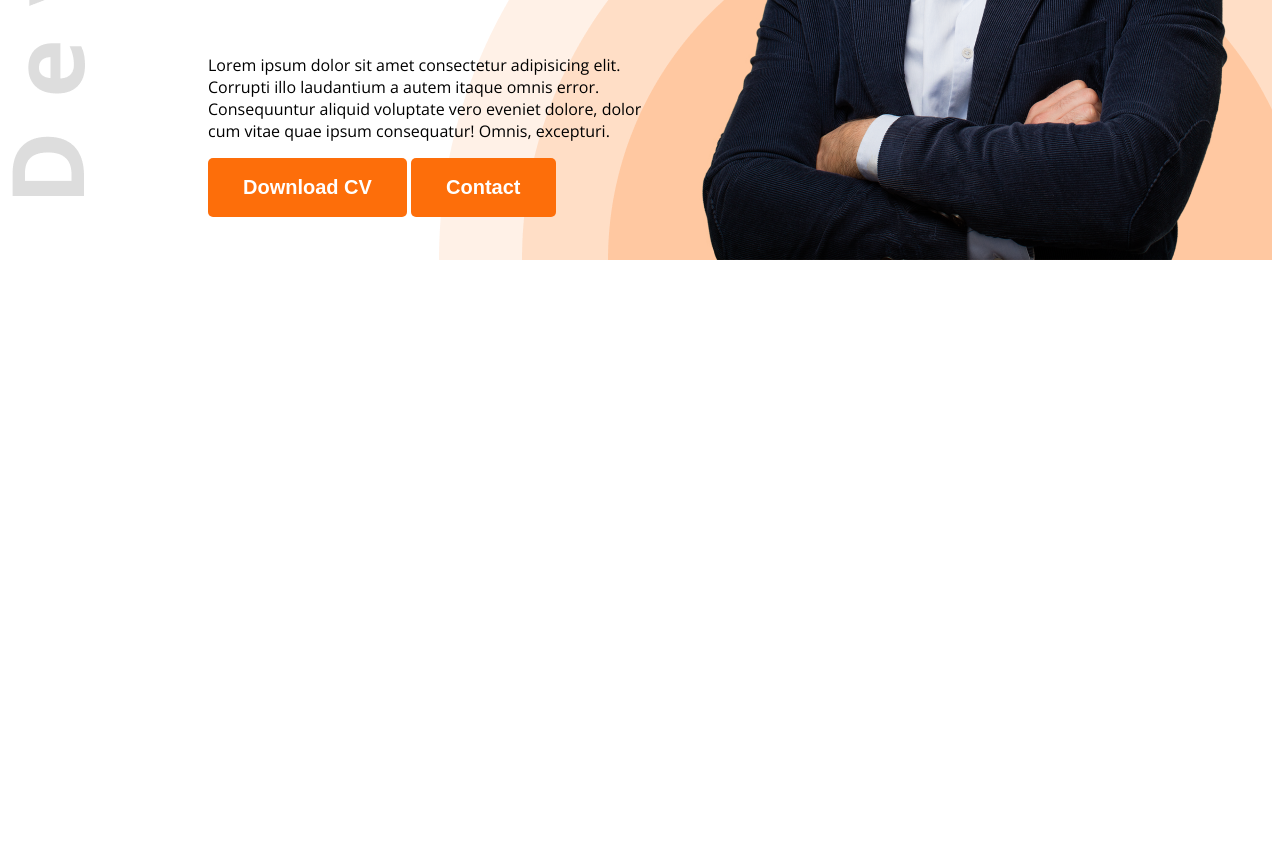
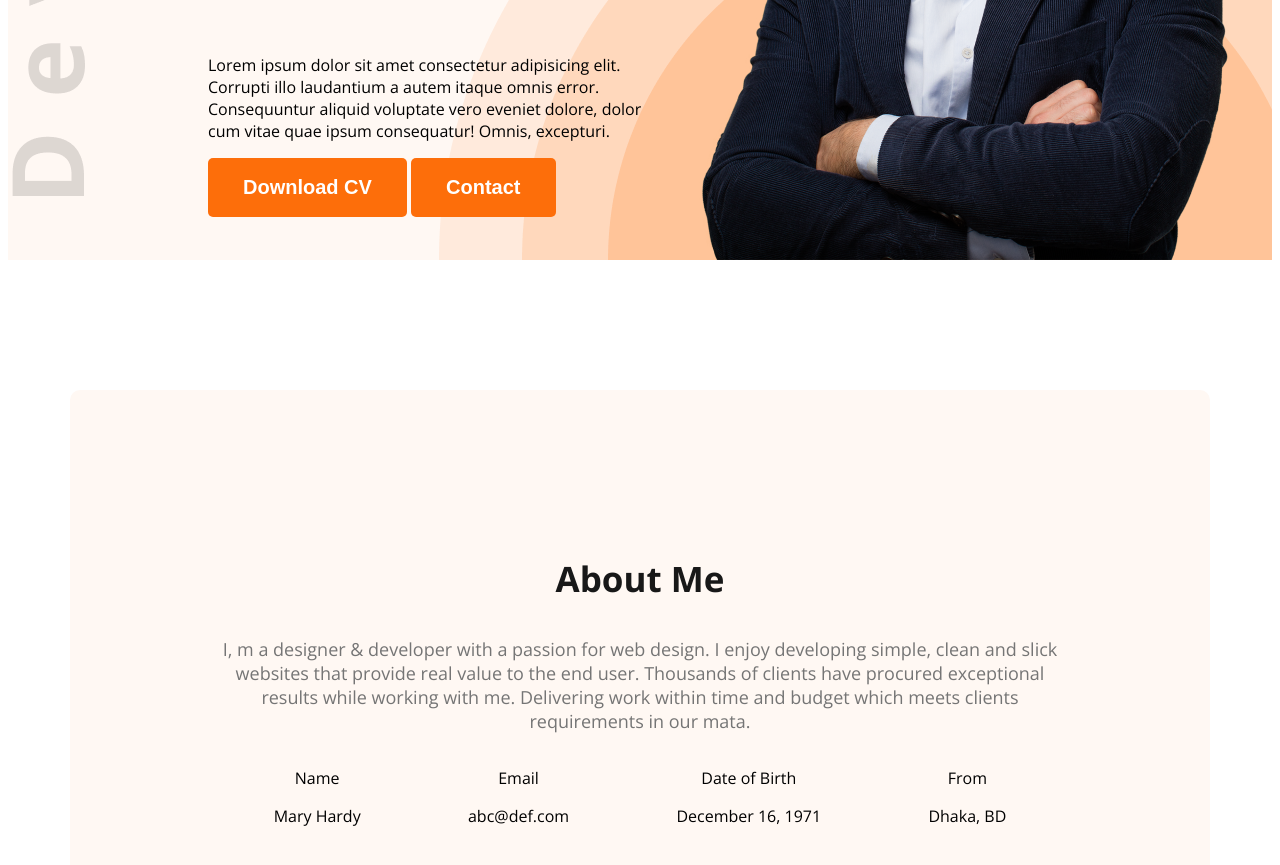
Before and after one commit to Botpng/web-dev-portfolio, a plain HTML site: page index.html in a window 1280 px wide. Shown: the part 575-1440 px from the top of the page. Before the commit the page ends 843 px from the top, so only its background shows below. Drawn offline with nearby package versions, Linux system fonts and the light colour scheme.

Commit message:
added main content

```diff
--- a/index.html
+++ b/index.html
@@ -13,7 +13,7 @@
 </head>
 
 <body class="open-sans-normal">
-    <header class="header">
+    <header class="header secondary-bg">
         <nav>
             <h3 class="nav-title">Ma<span class="text-primary">r</span>y</h3>
             <ul>
@@ -39,7 +39,32 @@
         </div>
     </header>
     <main>
-
+        <section class="about secondary-bg">
+            <h3 class="section-title">About Me</h3>
+            <p class="section-description">I, m a designer & developer with a passion for web design. I enjoy developing
+                simple, clean and slick websites that provide real value to the end user. Thousands of clients have
+                procured exceptional results while working with me. Delivering work within time and budget which meets
+                clients requirements in our mata.</p>
+            <div class="about-items">
+                <!-- .about-item*4>p.item-title+p.item-description -->
+                <div class="about-item">
+                    <p class="item-title">Name</p>
+                    <p class="item-description">Mary Hardy </p>
+                </div>
+                <div class="about-item">
+                    <p class="item-title">Email</p>
+                    <p class="item-description">abc@def.com</p>
+                </div>
+                <div class="about-item">
+                    <p class="item-title">Date of Birth</p>
+                    <p class="item-description">December 16, 1971</p>
+                </div>
+                <div class="about-item">
+                    <p class="item-title">From</p>
+                    <p class="item-description">Dhaka, BD</p>
+                </div>
+            </div>
+        </section>
     </main>
     <footer>
 
--- a/styles/portfolio.css
+++ b/styles/portfolio.css
@@ -7,6 +7,10 @@
 }
 
 /* shared style */
+.secondary-bg {
+    background-color: #FFF8F3;
+}
+
 .text-primary {
     color: #FD6E0A;
 }
@@ -23,6 +27,17 @@
     border: none;
     border-radius: 5px;
     font-size: 20px;
+}
+
+.section-title {
+    font-size: 35px;
+    font-weight: bold;
+    color: #181818;
+}
+
+.section-description {
+    font-size: 18px;
+    color: #757575;
 }
 
 /* header */
@@ -81,3 +96,26 @@ nav li a {
     font-weight: bold;
     font-size: 85px;
 }
+
+/* main styles */
+main {
+    max-width: 1140px;
+    margin: 0 auto;
+}
+
+/* about styles */
+.about {
+    border-radius: 10px;
+    padding: 130px 150px;
+    text-align: center;
+    margin-top: 130px;
+}
+
+.about-items {
+    display: flex;
+    justify-content: space-around;
+}
+
+.item-description {
+    font-weight: 600px;
+}
```
